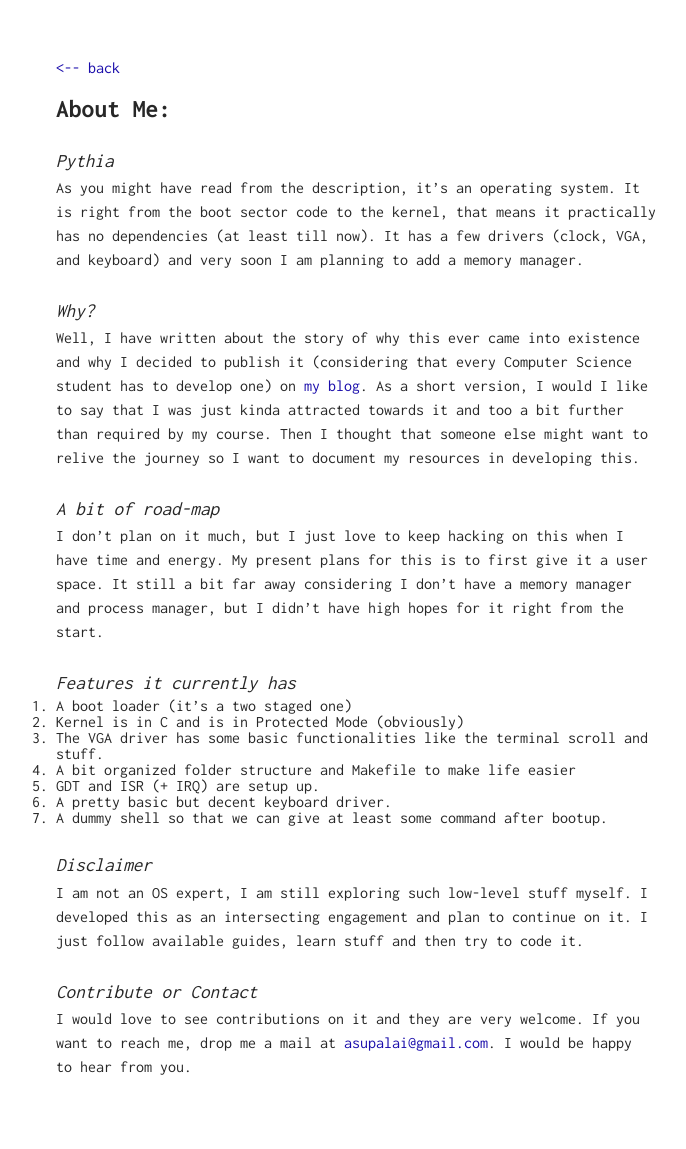
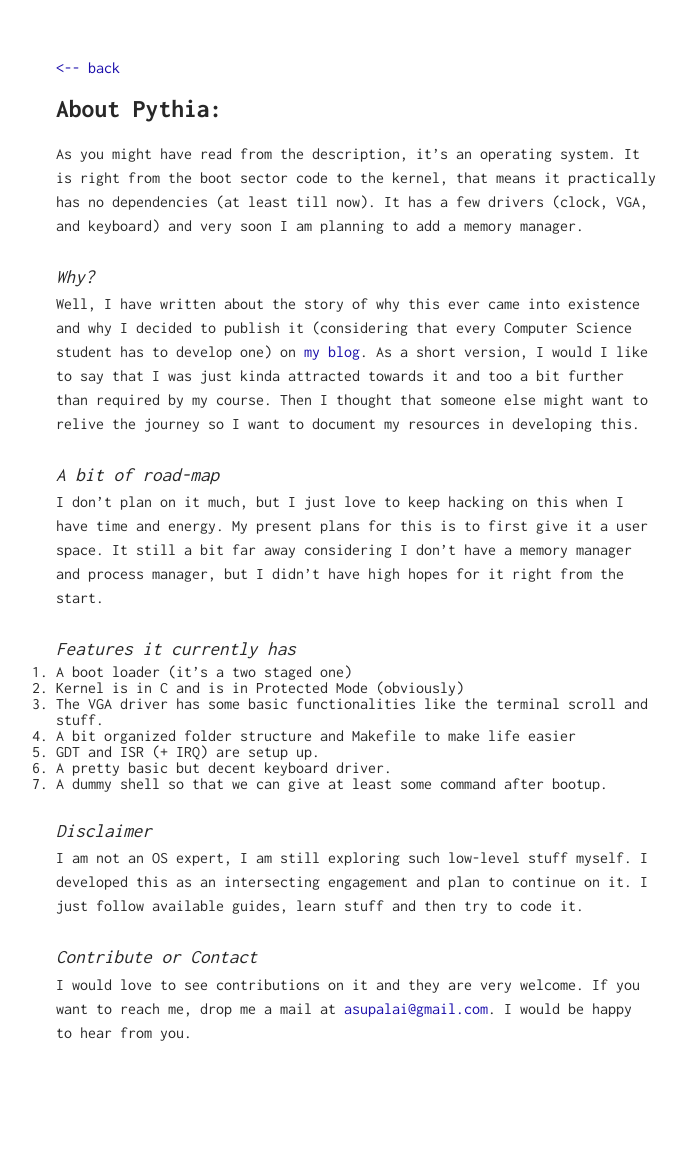
Before and after one commit to asutoshpalai/pythia, a Jekyll site: the page built from about/index.md, in a window 1280 px wide. Shown: the whole page, without its empty margins (284-970 px from the left). Built offline with Jekyll 4.4.1, drawn with Linux system fonts in a browser that asks for light colours; after the commit the page ends 1115 px from its top, so only the background shows below that.

Commit message:
Improved about me title

```diff
--- a/_layouts/about.html
+++ b/_layouts/about.html
@@ -6,7 +6,7 @@
 
 <div class="about">
   <a class="about__back" href="{{ site.baseurl }}/">&lt;-- back</a>
-    <h1 class="about__title">About Me:</h1>
+    <h1 class="about__title">About Pythia:</h1>
     <div class="about__content">
         {{ content }}
     </div>
```
Also changed, not shown: about/index.md (+0 -1 lines).
